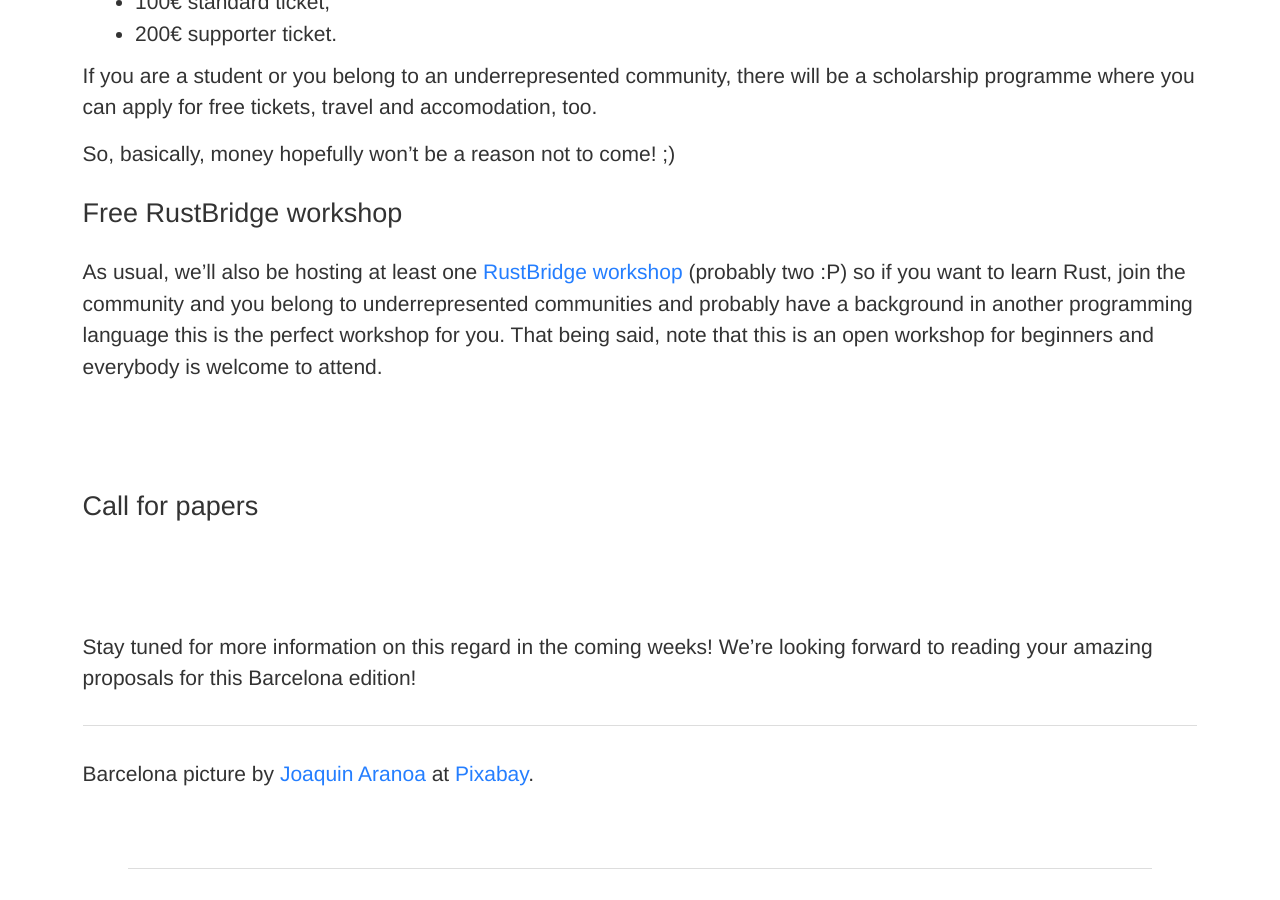
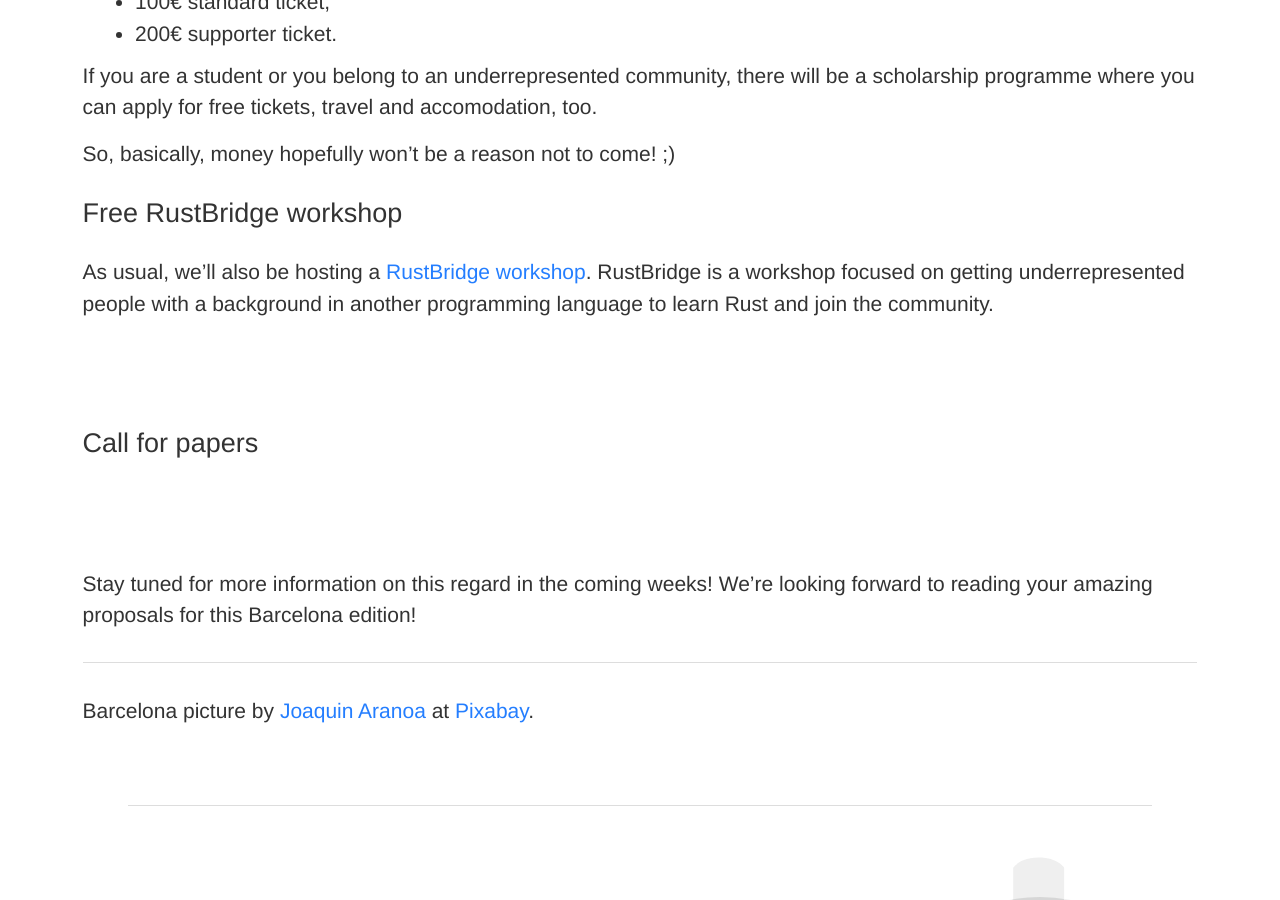
Before and after one commit to RustFestEU/blog.rustfest.eu, a Jekyll site: the page built from _posts/2019-07-12-barcelona-announcement.md, in a window 1280 px wide and 900 px high, scrolled down 3090 px. Built offline with Jekyll 4.4.1, drawn with Linux system fonts in a browser that asks for light colours.

Commit message:
Update _posts/2019-07-12-barcelona-announcement.md
Co-Authored-By: Jan-Erik Rediger <janerik@fnordig.de>

```diff
--- a/_posts/2019-07-12-barcelona-announcement.md
+++ b/_posts/2019-07-12-barcelona-announcement.md
@@ -71,7 +71,8 @@ So, basically, money hopefully won't be a reason not to come! ;)
 
 ## Free RustBridge workshop
 
-As usual, we'll also be hosting at least one [RustBridge workshop](https://rustbridge.com/) (probably two :P) so if you want to learn Rust, join the community and you belong to underrepresented communities and probably have a background in another programming language this is the perfect workshop for you. That being said, note that this is an open workshop for beginners and everybody is welcome to attend.
+As usual, we'll also be hosting a [RustBridge workshop](https://rustbridge.com/).
+RustBridge is a workshop focused on getting underrepresented people with a background in another programming language to learn Rust and join the community.
 
 ## Call for papers
 
```
